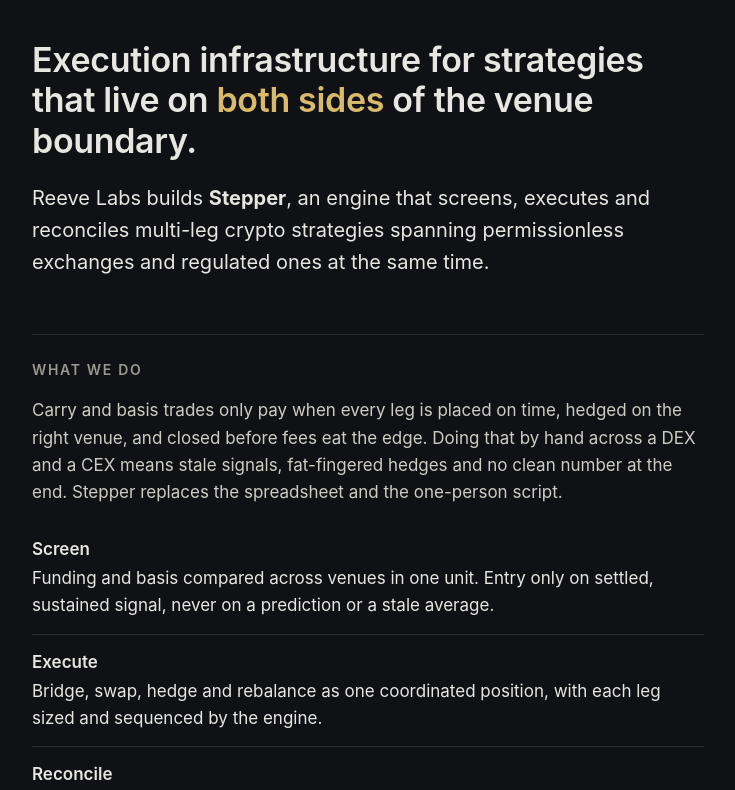
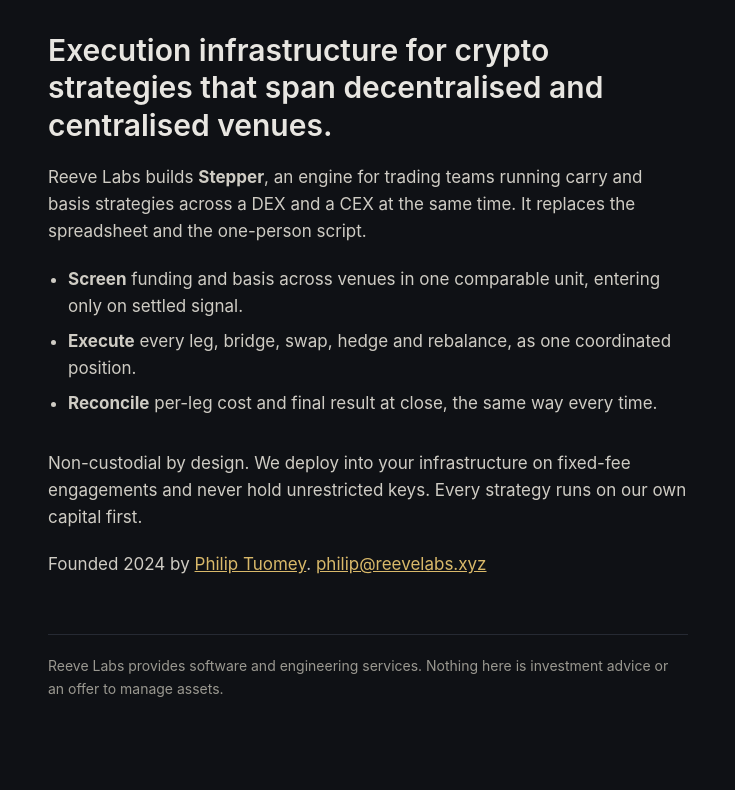
Before and after one commit to 0x2me/reevelabs, a plain HTML site: page index.html in a window 1280 px wide. Shown: the part 146-936 px from the top of the page, without its empty margins (272-1007 px from the left). Drawn offline with Linux system fonts and the light colour scheme.

Commit message:
Simplify page

```diff
--- a/index.html
+++ b/index.html
@@ -4,62 +4,39 @@
 <meta charset="utf-8">
 <meta name="viewport" content="width=device-width, initial-scale=1">
 <title>Reeve Labs</title>
-<meta name="description" content="Reeve Labs builds Stepper, execution infrastructure for systematic strategies that span decentralised and centralised crypto venues.">
+<meta name="description" content="Reeve Labs builds Stepper, execution infrastructure for systematic crypto strategies that span decentralised and centralised venues.">
 <style>
-  :root{--bg:#0f1115;--fg:#e8e6e1;--mute:#9a9890;--line:#262a33;--acc:#d9b96a;--max:720px}
-  *{box-sizing:border-box}
-  body{margin:0;background:var(--bg);color:var(--fg);font:17px/1.6 -apple-system,BlinkMacSystemFont,"Segoe UI",Helvetica,Arial,sans-serif;-webkit-font-smoothing:antialiased}
-  main{max-width:var(--max);margin:0 auto;padding:72px 24px 96px}
-  header{display:flex;align-items:baseline;justify-content:space-between;gap:16px;margin-bottom:64px}
-  .brand{font-weight:600;letter-spacing:.02em}
-  .brand small{display:block;color:var(--mute);font-weight:400;font-size:14px}
-  nav a{color:var(--mute);text-decoration:none;margin-left:20px;font-size:15px}
-  nav a:hover{color:var(--fg)}
-  h1{font-size:34px;line-height:1.2;font-weight:600;margin:0 0 20px;letter-spacing:-.01em}
-  h1 em{font-style:normal;color:var(--acc)}
-  p.lead{font-size:20px;color:var(--fg);margin:0 0 56px}
-  h2{font-size:14px;text-transform:uppercase;letter-spacing:.12em;color:var(--mute);font-weight:600;margin:56px 0 16px;padding-top:24px;border-top:1px solid var(--line)}
-  p{margin:0 0 16px;color:#cfccc4}
-  ul{padding-left:0;list-style:none;margin:0}
-  li{padding:14px 0;border-bottom:1px solid var(--line)}
-  li:last-child{border-bottom:0}
-  li b{display:block;color:var(--fg);font-weight:600;margin-bottom:2px}
-  footer{margin-top:72px;padding-top:24px;border-top:1px solid var(--line);color:var(--mute);font-size:14px}
-  footer a{color:var(--mute)}
-  a.cta{color:var(--acc)}
-  @media (max-width:520px){h1{font-size:28px}p.lead{font-size:18px}header{flex-direction:column}nav a{margin:0 16px 0 0}}
+  body{margin:0;background:#0f1115;color:#e8e6e1;font:17px/1.6 -apple-system,BlinkMacSystemFont,"Segoe UI",Helvetica,Arial,sans-serif}
+  main{max-width:640px;margin:0 auto;padding:80px 24px}
+  .brand{font-weight:600;margin-bottom:48px}
+  .brand small{display:block;color:#9a9890;font-weight:400;font-size:14px}
+  h1{font-size:30px;line-height:1.25;font-weight:600;margin:0 0 20px}
+  p{margin:0 0 20px;color:#cfccc4}
+  ul{padding-left:20px;margin:0 0 32px;color:#cfccc4}
+  li{margin-bottom:8px}
+  a{color:#d9b96a}
+  footer{margin-top:56px;padding-top:20px;border-top:1px solid #262a33;color:#9a9890;font-size:14px}
 </style>
 </head>
 <body>
 <main>
-  <header>
-    <div class="brand">Reeve Labs<small>Dublin, Ireland</small></div>
-    <nav><a href="#work">What we do</a><a href="#how">How we work</a><a href="#contact">Contact</a></nav>
-  </header>
+  <div class="brand">Reeve Labs<small>Dublin, Ireland</small></div>
 
-  <h1>Execution infrastructure for strategies that live on <em>both sides</em> of the venue boundary.</h1>
-  <p class="lead">Reeve Labs builds <strong>Stepper</strong>, an engine that screens, executes and reconciles multi-leg crypto strategies spanning permissionless exchanges and regulated ones at the same time.</p>
+  <h1>Execution infrastructure for crypto strategies that span decentralised and centralised venues.</h1>
 
-  <h2 id="work">What we do</h2>
-  <p>Carry and basis trades only pay when every leg is placed on time, hedged on the right venue, and closed before fees eat the edge. Doing that by hand across a DEX and a CEX means stale signals, fat-fingered hedges and no clean number at the end. Stepper replaces the spreadsheet and the one-person script.</p>
+  <p>Reeve Labs builds <strong>Stepper</strong>, an engine for trading teams running carry and basis strategies across a DEX and a CEX at the same time. It replaces the spreadsheet and the one-person script.</p>
+
   <ul>
-    <li><b>Screen</b>Funding and basis compared across venues in one unit. Entry only on settled, sustained signal, never on a prediction or a stale average.</li>
-    <li><b>Execute</b>Bridge, swap, hedge and rebalance as one coordinated position, with each leg sized and sequenced by the engine.</li>
-    <li><b>Reconcile</b>Per-leg cost, funding earned and final result attributed at close. Auditable, repeatable, the same every rotation.</li>
+    <li><strong>Screen</strong> funding and basis across venues in one comparable unit, entering only on settled signal.</li>
+    <li><strong>Execute</strong> every leg, bridge, swap, hedge and rebalance, as one coordinated position.</li>
+    <li><strong>Reconcile</strong> per-leg cost and final result at close, the same way every time.</li>
   </ul>
 
-  <h2 id="how">How we work</h2>
-  <ul>
-    <li><b>Built with trading teams</b>We work with desks and funds already running carry or basis strategies, deploying into their own infrastructure on fixed-fee engagements.</li>
-    <li><b>Non-custodial by design</b>Scoped permissions, propose-and-approve tiers and a client-owned kill switch. We never hold unrestricted keys.</li>
-    <li><b>Proven on our own book first</b>Every strategy runs on our own capital before it runs on anyone else's.</li>
-  </ul>
+  <p>Non-custodial by design. We deploy into your infrastructure on fixed-fee engagements and never hold unrestricted keys. Every strategy runs on our own capital first.</p>
 
-  <h2 id="contact">Contact</h2>
-  <p>Founded 2024 by Philip Tuomey, a blockchain and DeFi engineer. Open source work at <a class="cta" href="https://github.com/0x2me">github.com/0x2me</a>.</p>
-  <p><a class="cta" href="mailto:philip@reevelabs.xyz">philip@reevelabs.xyz</a></p>
+  <p>Founded 2024 by <a href="https://github.com/0x2me">Philip Tuomey</a>. <a href="mailto:philip@reevelabs.xyz">philip@reevelabs.xyz</a></p>
 
-  <footer>Reeve Labs provides software and engineering services. Nothing on this site is investment advice or an offer to manage assets. &copy; 2026 Reeve Labs.</footer>
+  <footer>Reeve Labs provides software and engineering services. Nothing here is investment advice or an offer to manage assets.</footer>
 </main>
 </body>
 </html>
```
